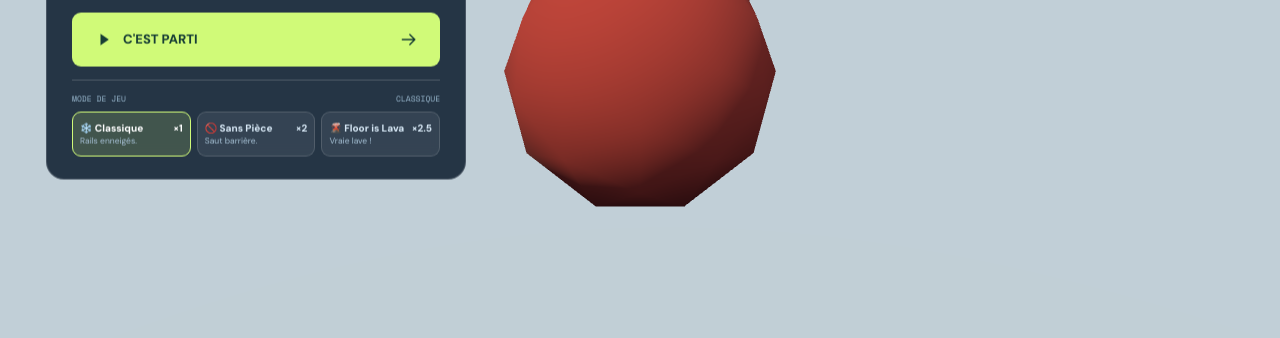
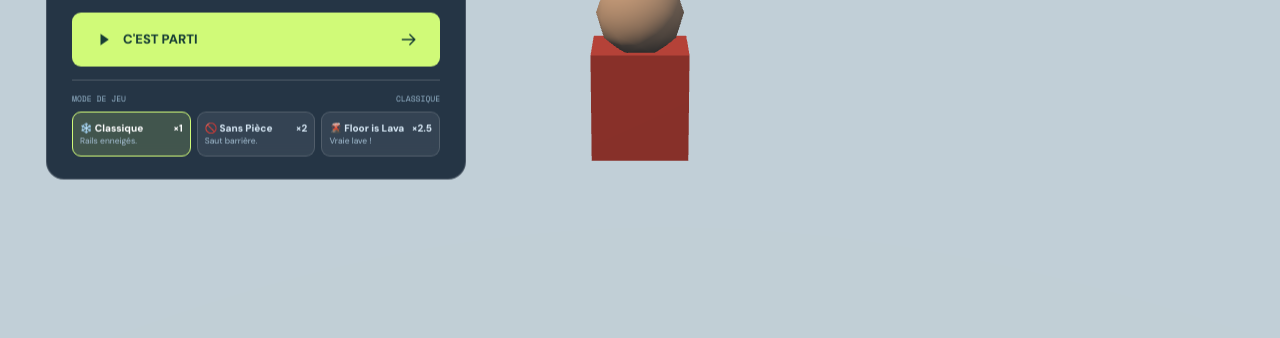
Before and after one commit to nirroxbroxi/NORTH-RUSH, a plain HTML site: page index.html in a window 1280 px wide. Shown: the part 462-800 px from the top of the page. Drawn offline with nearby package versions, Linux system fonts and the light colour scheme; animation ran at ten frames a second; a web font is replaced by a local one.

Commit message:
Refactor skin objects and update player model

```diff
--- a/index.html
+++ b/index.html
@@ -77,7 +77,6 @@
     .leaderboard-head{font-size:8px;color:#849f89;padding:0 10px 10px;border-bottom:1px solid #34513d}
     .leaderboard-row{padding:12px 10px;border-bottom:1px solid #294734;font-size:11px}
 
-    /* États d'affichage gérés proprement */
     body[data-state="running"] .hero { display: none !important; }
     body[data-state="running"] .site-nav { display: none !important; }
     body[data-state="menu"] #run-hud { display: none !important; }
@@ -217,10 +216,10 @@
     const clamp = (n,a,b) => Math.max(a,Math.min(b,n));
 
     const SKINS = [
-      {id:'frost',name:"P'tit Givré",price:0,emoji:'🐧'},
-      {id:'evergreen',name:'Lutin Express',price:600,emoji:'🎄'},
-      {id:'yeti',name:'Yéti Blanc',price:1100,emoji:'❄️'},
-      {id:'magma',name:'Magma Core',price:1600,emoji:'🌋'}
+      {id:'frost',name:"P'tit Givré",price:0,color:0xcf493f,emoji:'🐧'},
+      {id:'evergreen',name:'Lutin Express',price:600,color:0x4c986c,emoji:'🎄'},
+      {id:'yeti',name:'Yéti Blanc',price:1100,color:0xe4eff7,emoji:'❄️'},
+      {id:'magma',name:'Magma Core',price:1600,color:0xff511a,emoji:'🌋'}
     ];
 
     let save = { username: 'Invité Polaire', coins: 350, equipped: 'frost', owned: ['frost'], gameMode: 'classic' };
@@ -253,7 +252,7 @@
           <div class="skin-card">
             <div style="font-size:32px;margin-bottom:8px">${s.emoji}</div>
             <div style="font-size:12px;font-weight:700;margin-bottom:8px">${s.name}</div>
-            <button style="width:100%;padding:6px;background:var(--lime);color:var(--ink);border-radius:4px;font-weight:700" onclick="alert('Skin déjà géré !')">${s.price===0?'ÉQUIPÉ':s.price+' 💰'}</button>
+            <button style="width:100%;padding:6px;background:var(--lime);color:var(--ink);border-radius:4px;font-weight:700">${s.price===0?'ÉQUIPÉ':s.price+' 💰'}</button>
           </div>`).join('')}</div>`;
         $('dialog-layer').hidden = false;
       }
@@ -263,17 +262,38 @@
     $('dialog-close').addEventListener('click', () => $('dialog-layer').hidden = true);
     $('brand-home').addEventListener('click', () => { document.body.dataset.state = 'menu'; $('over-screen').hidden = true; });
 
-    // 3D Three.js Moteur (Caméra ajustée pour bien voir le joueur au centre)
+    // 3D Three.js Moteur avec le Vrai Skin Personnage 3D
     let renderer, scene, camera, groundMesh, lavaMat, player;
     let obstacles = [], run = null, state = 'menu', clockTime = 0, playerY = 0;
     const LANES = [-3.2, 0, 3.2], PLAYER_Z = 5;
+
+    const boxGeo = new THREE.BoxGeometry(1, 1, 1);
+    const sphereGeo = new THREE.IcosahedronGeometry(1, 1);
+
+    function makeRunner(colorHex) {
+      const rig = new THREE.Group();
+      const suitMat = new THREE.MeshStandardMaterial({ color: colorHex, roughness: .7 });
+
+      // Corps
+      const body = new THREE.Mesh(boxGeo, suitMat);
+      body.scale.set(.7, .8, .45); body.position.set(0, .8, 0); rig.add(body);
+
+      // Tête
+      const head = new THREE.Mesh(sphereGeo, new THREE.MeshStandardMaterial({ color: 0xd7aa89 }));
+      head.scale.set(.32, .32, .32); head.position.set(0, 1.45, 0); rig.add(head);
+
+      // Chapeau / Casquette
+      const hat = new THREE.Mesh(boxGeo, suitMat);
+      hat.scale.set(.36, .2, .36); hat.position.set(0, 1.7, 0); rig.add(hat);
+
+      return rig;
+    }
 
     function initWorld() {
       renderer = new THREE.WebGLRenderer({ canvas: $('world'), antialias: true });
       renderer.setSize(window.innerWidth, window.innerHeight);
       scene = new THREE.Scene(); scene.background = new THREE.Color(0x0f253e);
 
-      // Position de la caméra bien ajustée pour centrer le joueur et le décor
       camera = new THREE.PerspectiveCamera(50, window.innerWidth / window.innerHeight, .1, 240);
       camera.position.set(0, 3.2, 11);
       camera.lookAt(0, 1, 0);
@@ -290,8 +310,8 @@
       groundMesh = new THREE.Mesh(new THREE.PlaneGeometry(650, 650), new THREE.MeshStandardMaterial({ color: 0xdcebf7 }));
       groundMesh.rotation.x = -Math.PI / 2; scene.add(groundMesh);
 
-      player = new THREE.Mesh(new THREE.IcosahedronGeometry(1, 1), new THREE.MeshStandardMaterial({ color: 0xcf493f }));
-      player.position.set(0, 1, PLAYER_Z);
+      player = makeRunner(SKINS[0].color);
+      player.position.set(0, 0, PLAYER_Z);
       scene.add(player);
 
       renderer.setAnimationLoop(animate);
@@ -301,7 +321,7 @@
       obstacles.forEach(o => scene.remove(o.group)); obstacles = [];
       const mode = save.gameMode;
       groundMesh.material = mode === 'lava' ? lavaMat : new THREE.MeshStandardMaterial({ color: 0xdcebf7 });
-      playerY = mode === 'lava' ? 1.6 : 1; player.position.set(0, playerY, PLAYER_Z);
+      playerY = mode === 'lava' ? .6 : 0; player.position.set(0, playerY, PLAYER_Z);
       run = { mode, distance: 0, score: 0, coins: 0, lane: 1, speed: 18, elapsed: 0, lavaHeat: 0 };
 
       document.body.dataset.state = 'running';
```
